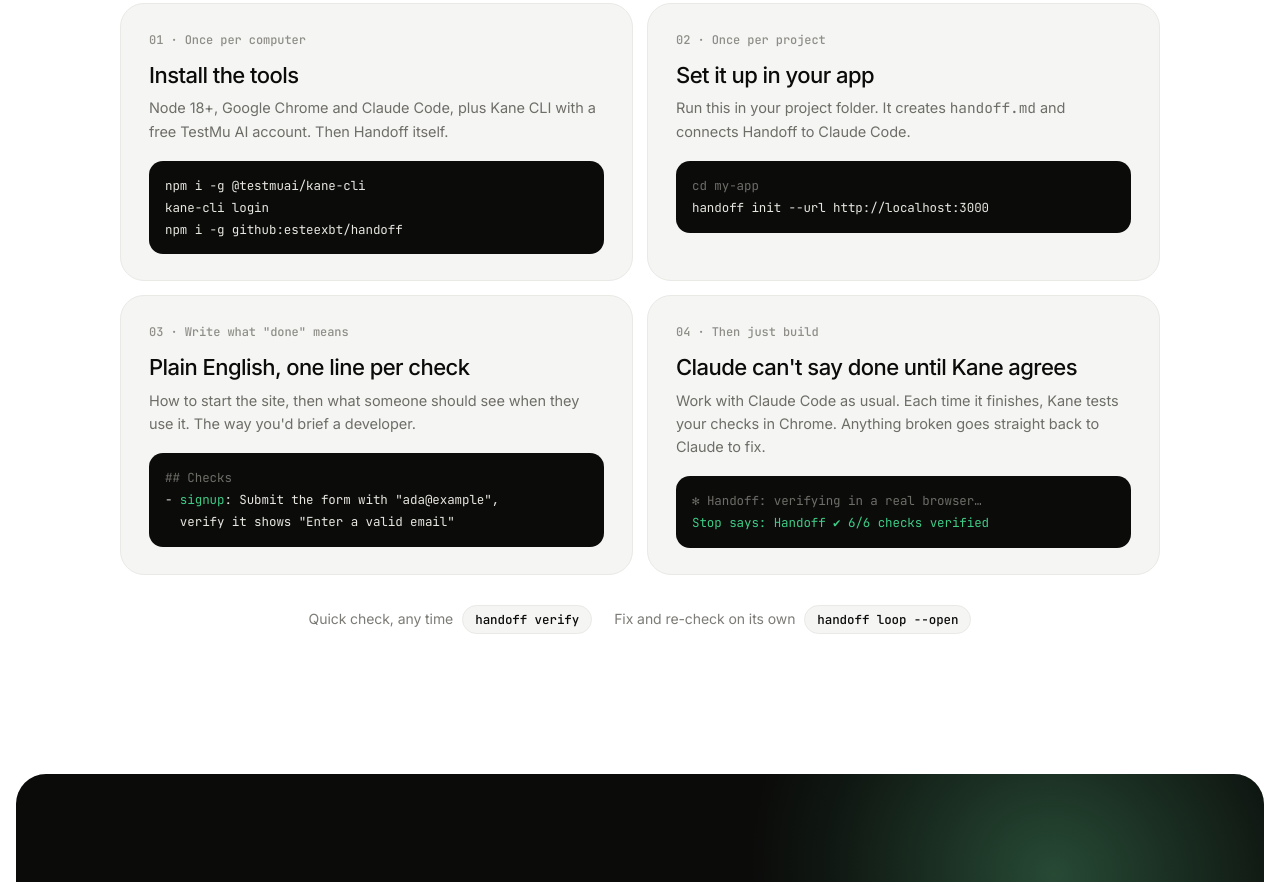
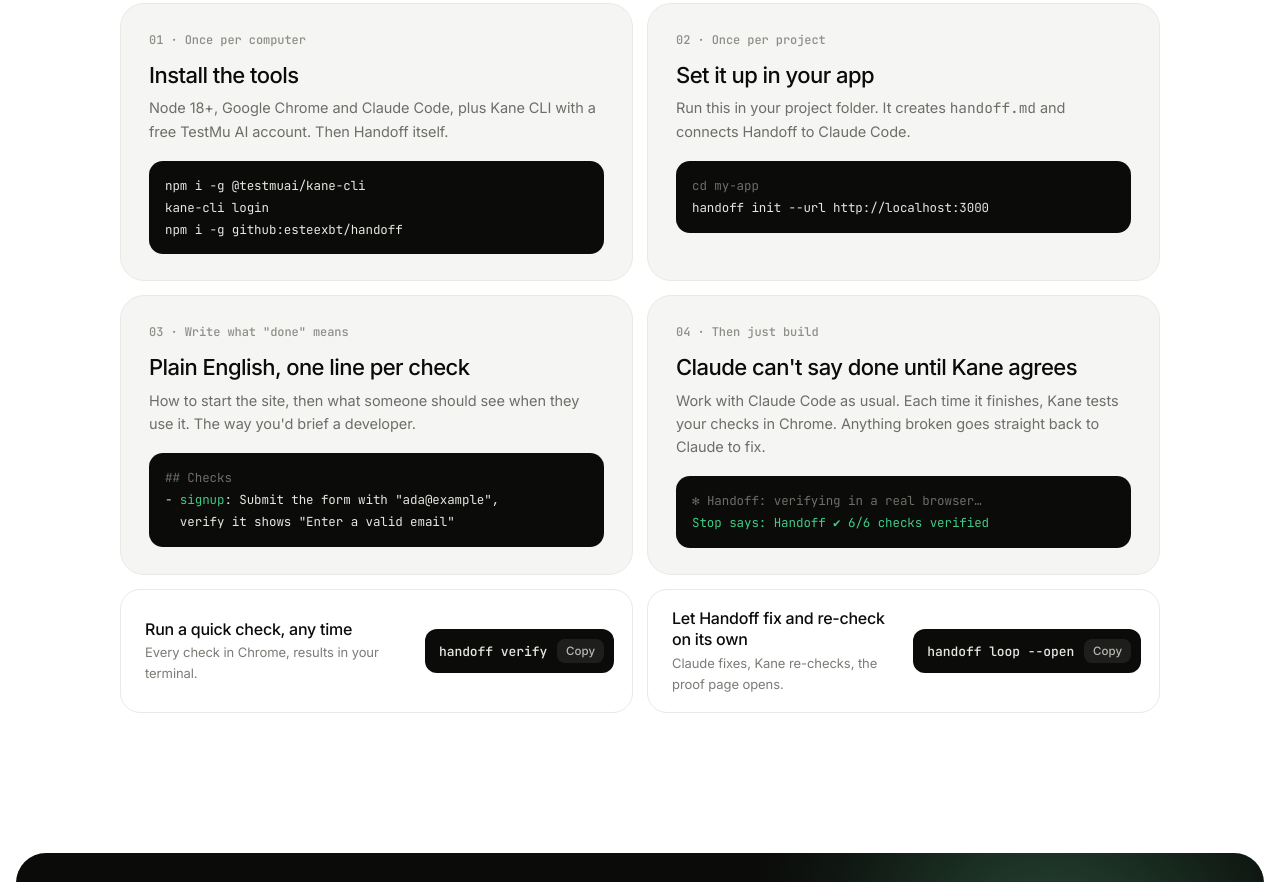
Before and after one commit to esteexbt/handoff, a website: page docs/index.html in a window 1280 px wide. Shown: the part 6897-7779 px from the top of the page. Drawn offline with Linux system fonts and the light colour scheme.

Commit message:
Site: how to use Handoff on your own project

```diff
--- a/docs/index.html
+++ b/docs/index.html
@@ -200,9 +200,14 @@ footer .r{margin-left:auto;display:flex;gap:22px}footer a:hover{color:var(--t)}
 .uc p{color:#6E6D68;font-size:14.5px}
 .uc .cmd{margin-top:18px;background:var(--ink);border-radius:14px;padding:14px 16px;font:400 12.5px/1.75 var(--mono);color:#E8E6E0;overflow:auto;white-space:nowrap}
 .uc .cmd .c{color:#6E6D68}.uc .cmd .g{color:#3FCB86}
-.unote{display:flex;justify-content:center;flex-wrap:wrap;gap:10px 22px;margin:30px auto 0;font-size:14px;color:#7C7B76}
-.unote span{display:inline-flex;align-items:center;gap:9px}
-.unote code{font:500 12.5px var(--mono);color:#0B0B0A;background:var(--panel);border:1px solid var(--line);border-radius:99px;padding:5px 12px}
+.unote{display:grid;grid-template-columns:repeat(2,minmax(0,1fr));gap:14px;max-width:1040px;margin:14px auto 0;text-align:left}
+.unote>div{display:flex;align-items:center;justify-content:space-between;gap:16px;background:#fff;border:1px solid var(--line);border-radius:20px;padding:18px 18px 18px 24px}
+.unote b{display:block;font:500 16px/1.3 var(--sans);letter-spacing:-.015em;color:#0B0B0A}
+.unote small{display:block;font-size:13px;color:#7C7B76;margin-top:3px}
+.unote .k{display:inline-flex;align-items:center;gap:10px;flex-shrink:0;background:var(--ink);color:#E8E6E0;font:500 13px var(--mono);border-radius:12px;padding:10px 10px 10px 14px}
+.unote .k button{font:500 11.5px var(--sans);color:#B9B8B3;background:rgba(255,255,255,.08);border:0;border-radius:8px;padding:5px 9px;cursor:pointer}
+@media (max-width:1000px){.unote{grid-template-columns:minmax(0,1fr)}}
+@media (max-width:640px){.unote>div{flex-direction:column;align-items:flex-start;padding:18px}}
 @media (max-width:1000px){.ugrid{grid-template-columns:minmax(0,1fr)}}
 @media (max-width:640px){.uc{padding:22px 18px}.uc h4{font-size:20px}}
 @media (max-width:1000px){
@@ -385,7 +390,10 @@ footer .r{margin-left:auto;display:flex;gap:22px}footer a:hover{color:var(--t)}
     <div class="uc rv"><div class="n">04 · Then just build</div><h4>Claude can't say done until Kane agrees</h4><p>Work with Claude Code as usual. Each time it finishes, Kane tests your checks in Chrome. Anything broken goes straight back to Claude to fix.</p>
       <div class="cmd"><span class="c">✻ Handoff: verifying in a real browser…</span><br><span class="g">Stop says: Handoff ✔ 6/6 checks verified</span></div></div>
   </div>
-  <div class="unote rv"><span>Quick check, any time <code>handoff verify</code></span><span>Fix and re-check on its own <code>handoff loop --open</code></span></div>
+  <div class="unote">
+    <div class="rv"><div><b>Run a quick check, any time</b><small>Every check in Chrome, results in your terminal.</small></div><span class="k">handoff verify<button data-copy="handoff verify">Copy</button></span></div>
+    <div class="rv"><div><b>Let Handoff fix and re-check on its own</b><small>Claude fixes, Kane re-checks, the proof page opens.</small></div><span class="k">handoff loop --open<button data-copy="handoff loop --open">Copy</button></span></div>
+  </div>
 </div></section>
 
 <div class="final" id="start">
```
